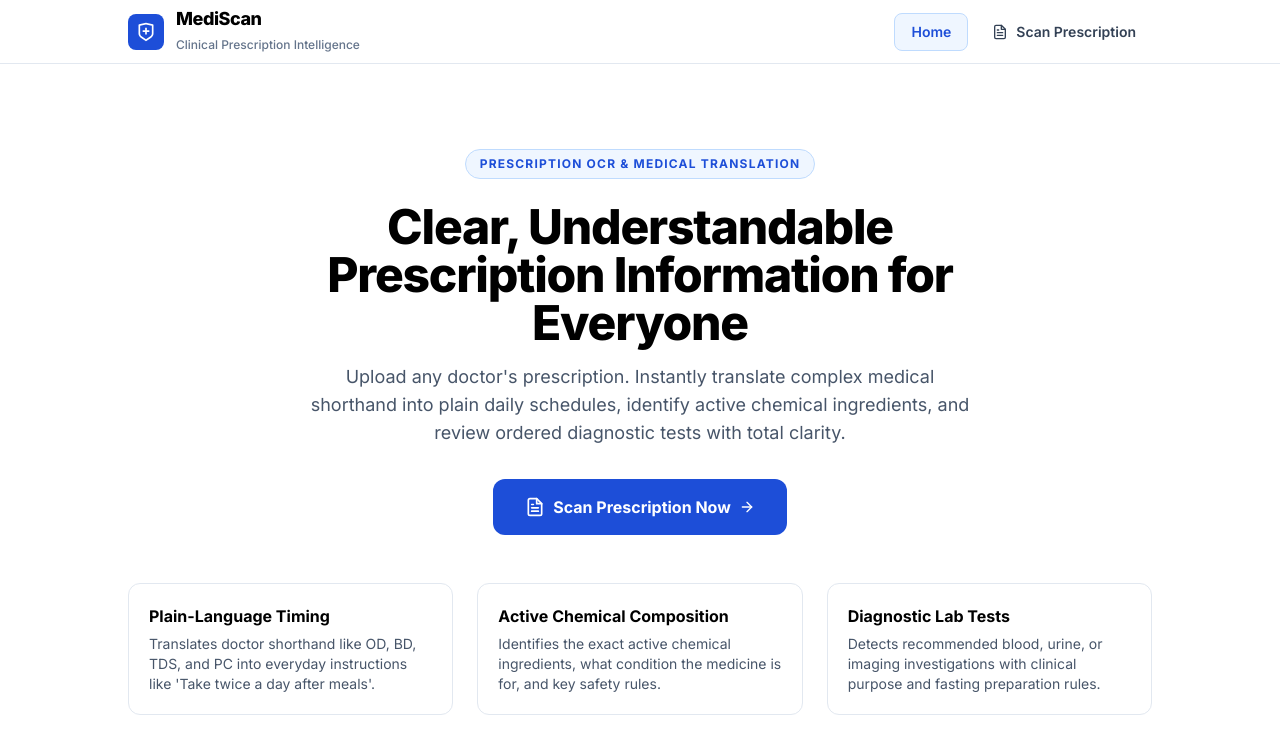
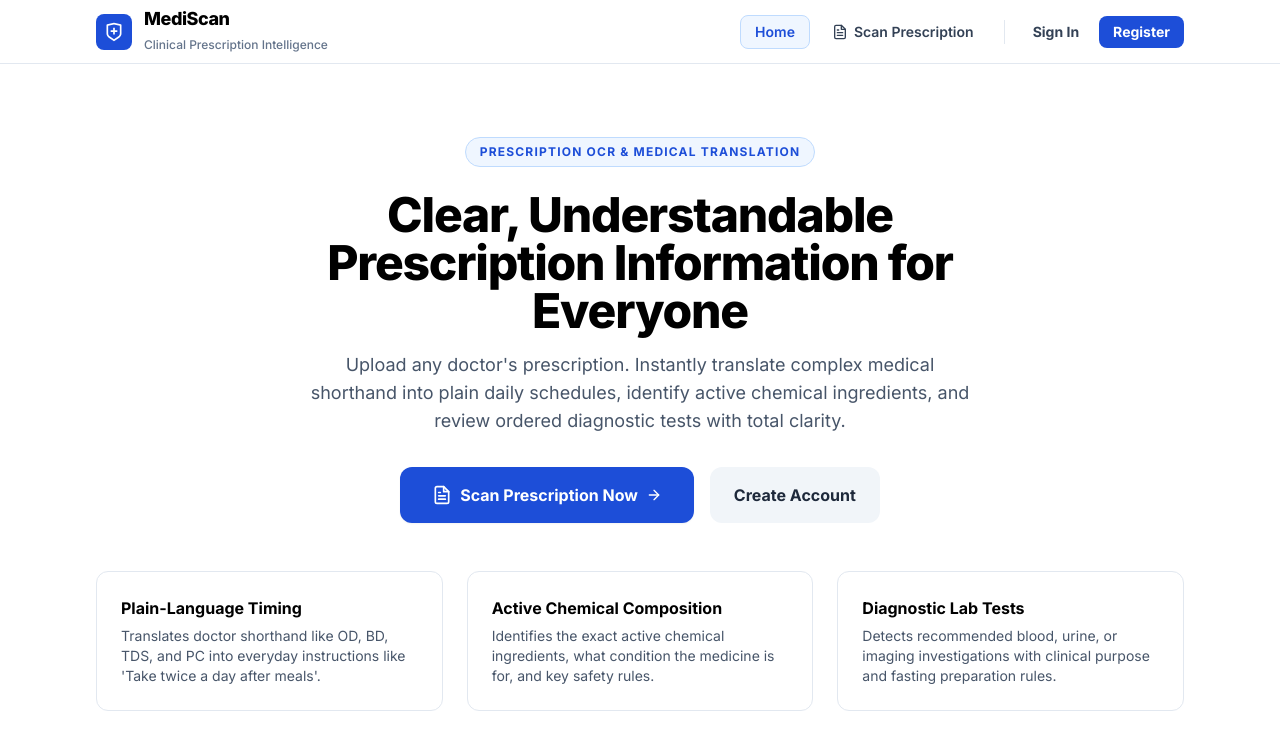
Before and after one commit to Megh2005/dev-challange-2, a Next.js app: page / in a window 1280 px wide. Shown: the top 754 px of the page. Built offline with nearby package versions, Linux system fonts and the light colour scheme; no server answers.

Commit message:
feat(ui): display user session and signout action in navbar and home

```diff
--- a/app/page.tsx
+++ b/app/page.tsx
@@ -2,9 +2,12 @@
 
 import React from "react";
 import Link from "next/link";
+import { useSession } from "next-auth/react";
 import { FileTextIcon, ArrowRightIcon } from "@/components/icons";
 
 export default function HomePage() {
+  const { data: session } = useSession();
+
   const coreHighlights = [
     {
       title: "Plain-Language Timing",
@@ -21,8 +24,8 @@ export default function HomePage() {
   ];
 
   return (
-    <div className="w-full bg-white text-black h-[92vh] flex items-center justify-center">
-      <main className="w-[80vw] mx-auto text-center flex flex-col items-center justify-center">
+    <div className="w-full bg-white text-black min-h-[90vh] py-12 flex items-center justify-center">
+      <main className="w-[85vw] max-w-6xl mx-auto text-center flex flex-col items-center justify-center">
         {/* Category Tag */}
         <span className="text-xs font-bold text-blue-700 uppercase tracking-widest bg-blue-50 border border-blue-200 px-3.5 py-1.5 rounded-full mb-6">
           Prescription OCR &amp; Medical Translation
@@ -39,23 +42,32 @@ export default function HomePage() {
         </p>
 
         {/* Primary Call to Action */}
-        <div className="mt-8">
+        <div className="mt-8 flex flex-wrap items-center justify-center gap-4">
           <Link
             href="/scan"
-            className="px-8 py-4 rounded-xl bg-blue-700 text-white font-bold text-base hover:bg-blue-800 transition-colors inline-flex items-center space-x-2"
+            className="px-8 py-4 rounded-xl bg-blue-700 text-white font-bold text-base hover:bg-blue-800 transition-colors inline-flex items-center space-x-2 shadow-sm"
           >
             <FileTextIcon className="w-5 h-5" />
-            <span>Scan Prescription Now</span>
+            <span>{session?.user ? "Go to Prescription Scanner" : "Scan Prescription Now"}</span>
             <ArrowRightIcon className="w-4 h-4 ml-1" />
           </Link>
+
+          {!session?.user && (
+            <Link
+              href="/auth/signup"
+              className="px-6 py-4 rounded-xl bg-slate-100 hover:bg-slate-200 text-slate-800 font-bold text-base transition-colors inline-flex items-center space-x-1"
+            >
+              <span>Create Account</span>
+            </Link>
+          )}
         </div>
 
         {/* 3 Core Highlights */}
-        <div className="grid grid-cols-1 md:grid-cols-3 gap-6 w-[80vw] mt-12 text-left">
+        <div className="grid grid-cols-1 md:grid-cols-3 gap-6 w-full mt-12 text-left">
           {coreHighlights.map((item, idx) => (
             <div
               key={idx}
-              className="p-5 rounded-xl border border-slate-200 bg-white hover:border-blue-600 transition-colors"
+              className="p-6 rounded-xl border border-slate-200 bg-white hover:border-blue-600 transition-colors shadow-xs"
             >
               <h2 className="text-base font-bold text-black mb-1.5">
                 {item.title}
--- a/components/Navbar.tsx
+++ b/components/Navbar.tsx
@@ -3,10 +3,12 @@
 import React from "react";
 import Link from "next/link";
 import { usePathname } from "next/navigation";
+import { useSession, signOut } from "next-auth/react";
 import { MedicalCrossIcon, FileTextIcon } from "./icons";
 
 export default function Navbar() {
   const pathname = usePathname();
+  const { data: session, status } = useSession();
 
   const navLinks = [
     { href: "/", label: "Home" },
@@ -14,11 +16,11 @@ export default function Navbar() {
   ];
 
   return (
-    <header className="sticky top-0 z-40 w-full bg-white border-b border-slate-200 h-16 flex items-center">
-      <div className="w-[80vw] mx-auto flex items-center justify-between">
+    <header className="sticky top-0 z-40 w-full bg-white border-b border-slate-200 h-16 flex items-center shadow-xs">
+      <div className="w-[85vw] max-w-7xl mx-auto flex items-center justify-between">
         {/* Brand Logo */}
         <Link href="/" className="flex items-center space-x-3 text-black">
-          <div className="w-9 h-9 rounded-lg bg-blue-700 flex items-center justify-center text-white">
+          <div className="w-9 h-9 rounded-lg bg-blue-700 flex items-center justify-center text-white shadow-xs">
             <MedicalCrossIcon className="w-5 h-5" />
           </div>
           <div>
@@ -31,15 +33,16 @@ export default function Navbar() {
           </div>
         </Link>
 
-        {/* Navigation items */}
-        <nav className="flex items-center space-x-2">
+        {/* Center / Right Navigation Items */}
+        <div className="flex items-center space-x-3 sm:space-x-4">
+          <nav className="flex items-center space-x-1 sm:space-x-2">
             {navLinks.map((link) => {
               const isActive = pathname === link.href;
               return (
                 <Link
                   key={link.href}
                   href={link.href}
-                className={`px-4 py-2 rounded-lg text-sm font-semibold transition-colors flex items-center space-x-2 ${
+                  className={`px-3.5 py-1.5 rounded-lg text-sm font-semibold transition-colors flex items-center space-x-1.5 ${
                     isActive
                       ? "bg-blue-50 text-blue-700 border border-blue-200"
                       : "text-slate-700 hover:text-black hover:bg-slate-100"
@@ -51,6 +54,52 @@ export default function Navbar() {
               );
             })}
           </nav>
+
+          <div className="h-6 w-px bg-slate-200 mx-1 hidden sm:block" />
+
+          {/* Authentication Actions */}
+          <div className="flex items-center space-x-2">
+            {status === "loading" ? (
+              <div className="w-20 h-8 bg-slate-100 animate-pulse rounded-lg" />
+            ) : session?.user ? (
+              <div className="flex items-center space-x-3">
+                <div className="text-right hidden sm:block">
+                  <span className="text-xs font-bold text-black block leading-none">
+                    {session.user.name || "User"}
+                  </span>
+                  <span className="text-[10px] text-slate-500 font-medium">
+                    {session.user.email}
+                  </span>
+                </div>
+                <button
+                  onClick={() => signOut({ callbackUrl: "/" })}
+                  className="px-3 py-1.5 rounded-lg text-xs font-bold border border-slate-300 text-slate-700 hover:bg-red-50 hover:text-red-700 hover:border-red-200 transition-colors cursor-pointer"
+                >
+                  Sign Out
+                </button>
+              </div>
+            ) : (
+              <div className="flex items-center space-x-2">
+                <Link
+                  href="/auth/signin"
+                  className={`px-3 py-1.5 rounded-lg text-xs sm:text-sm font-bold transition-colors ${
+                    pathname === "/auth/signin"
+                      ? "bg-blue-50 text-blue-700 border border-blue-200"
+                      : "text-slate-700 hover:text-black hover:bg-slate-100"
+                  }`}
+                >
+                  Sign In
+                </Link>
+                <Link
+                  href="/auth/signup"
+                  className="px-3.5 py-1.5 rounded-lg text-xs sm:text-sm font-bold bg-blue-700 text-white hover:bg-blue-800 transition-colors shadow-xs"
+                >
+                  Register
+                </Link>
+              </div>
+            )}
+          </div>
+        </div>
       </div>
     </header>
   );
```
Lines whose indentation alone changed are shown as unchanged.
